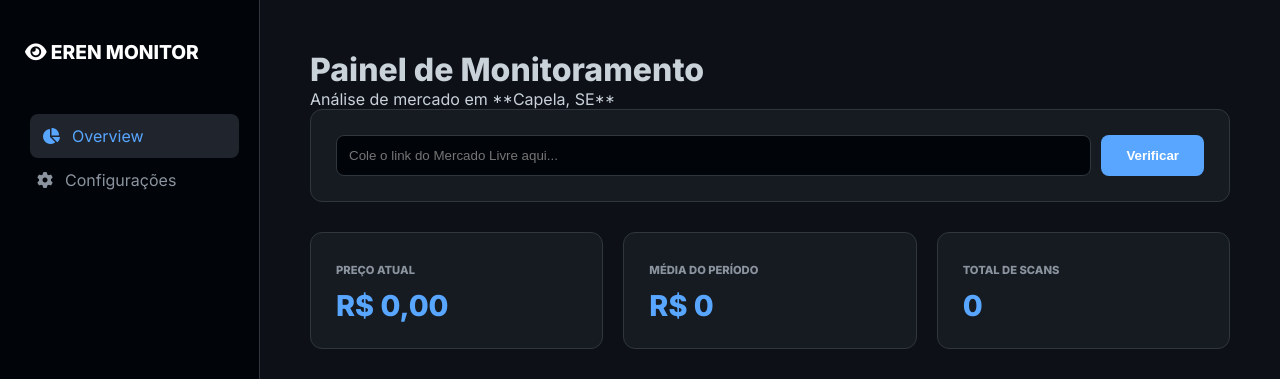
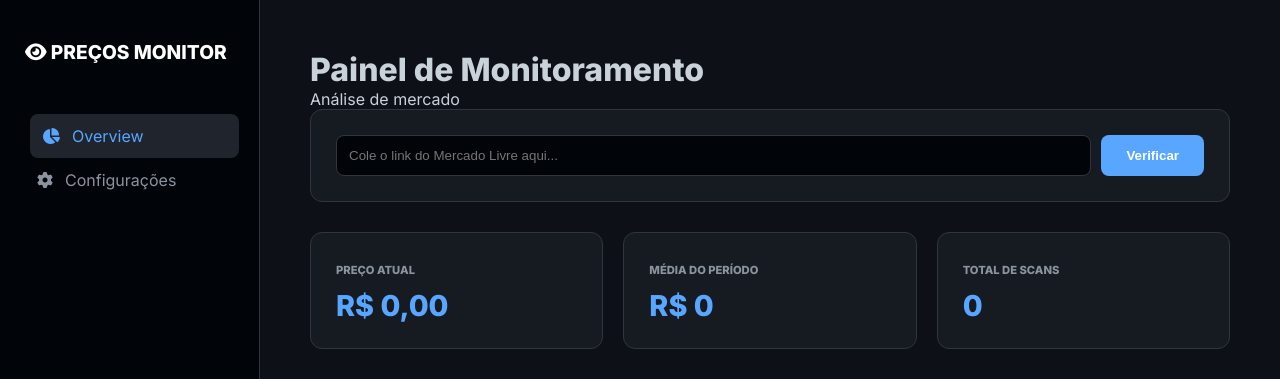
Before and after one commit to pabloruan774/analista-de-valores-, a Flask app: page / in a window 1280 px wide. Shown: the top 379 px of the page. Run offline with Flask 3, Linux system fonts and the light colour scheme; data that the repository does not hold is empty.

Commit message:
index.html

```diff
--- a/templates/index.html
+++ b/templates/index.html
@@ -2,7 +2,7 @@
 <html lang="pt-br">
 <head>
     <meta charset="UTF-8">
-    <title>EREN MONITOR | Dashboard</title>
+    <title>PREÇOS MONITOR | Dashboard</title>
     <link rel="stylesheet" href="https://cdnjs.cloudflare.com/ajax/libs/font-awesome/6.0.0/css/all.min.css">
     <script src="https://cdn.jsdelivr.net/npm/chart.js"></script>
     <link rel="stylesheet" href="{{ url_for('static', filename='style.css') }}">
@@ -10,7 +10,7 @@
 <body>
 
     <aside class="sidebar">
-        <div class="logo"><i class="fas fa-eye"></i> EREN MONITOR</div>
+        <div class="logo"><i class="fas fa-eye"></i> PREÇOS MONITOR</div>
         <nav>
             <a href="#" class="active"><i class="fas fa-chart-pie"></i> Overview</a>
             <a href="javascript:void(0)" onclick="openModal()"><i class="fas fa-cog"></i> Configurações</a>
@@ -20,7 +20,7 @@
     <main class="main">
         <header>
             <h1>Painel de Monitoramento</h1>
-            <p>Análise de mercado em **Capela, SE**</p>
+            <p>Análise de mercado</p>
         </header>
 
         <section class="card search-box">
```
